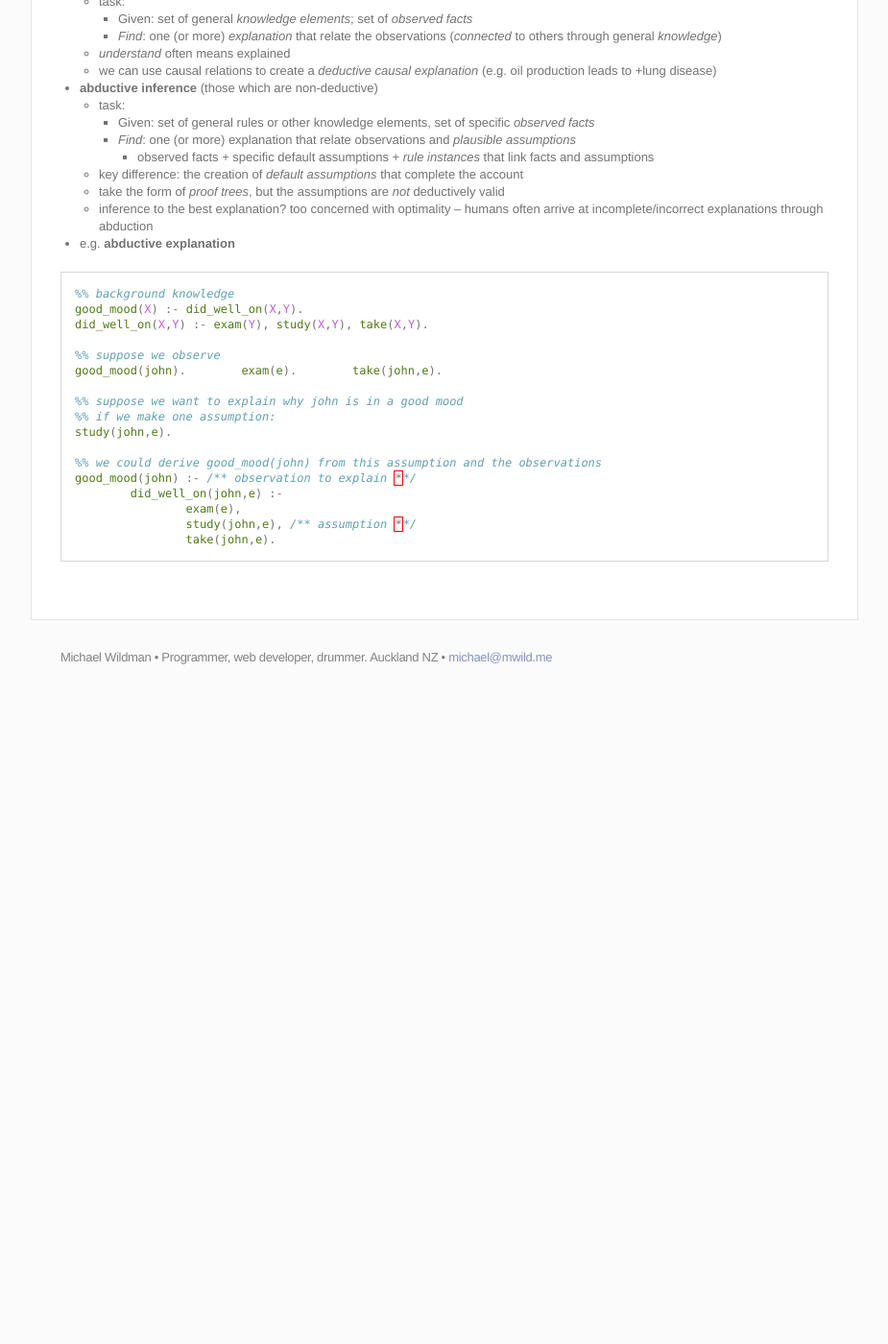
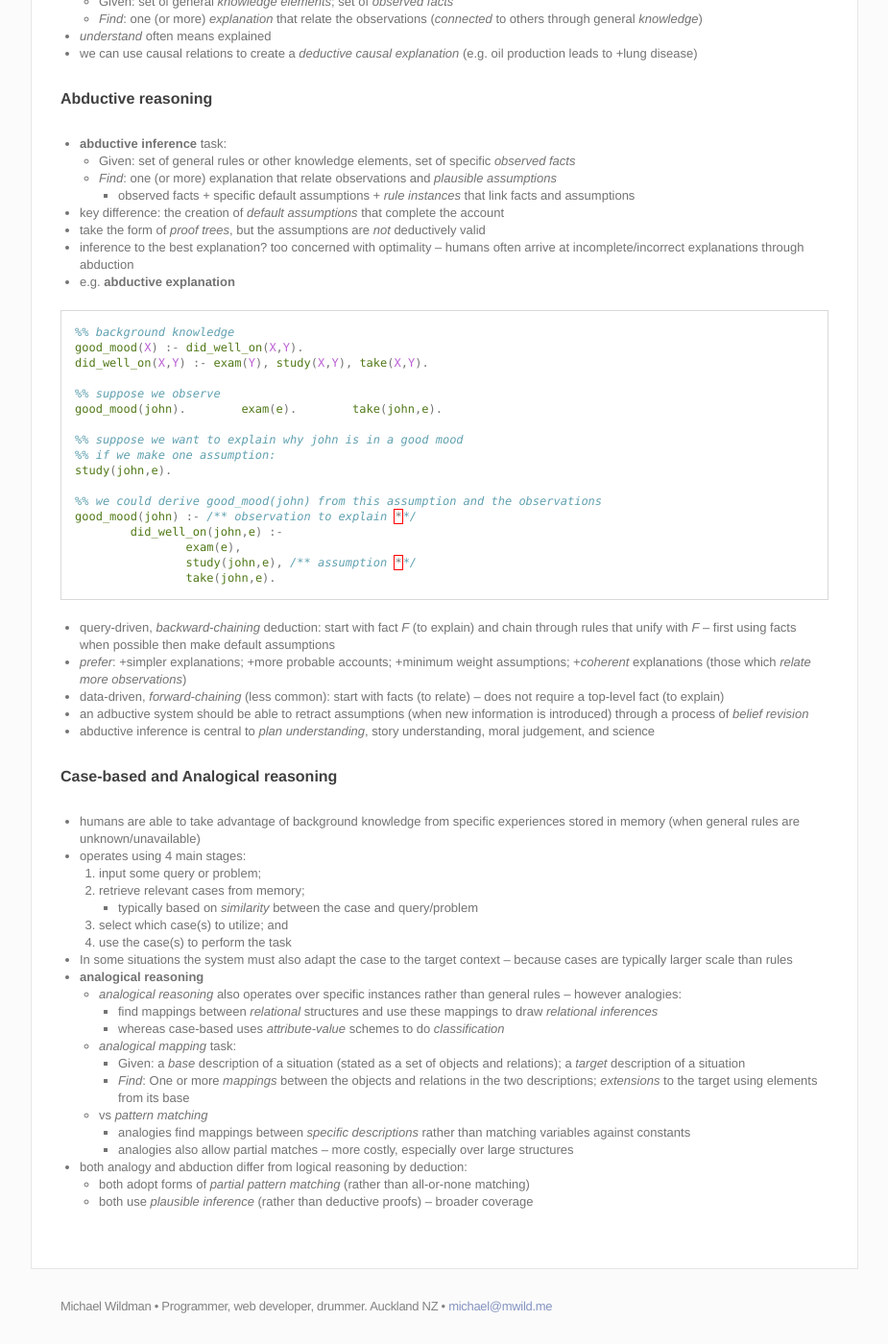
Before and after one commit to m-wild/mwild.me_archive, a Jekyll site: the page built from _posts/uni/2014-08-21-cs367-notes.md, in a window 1280 px wide and 1400 px high, scrolled down 4631 px. Shown: the whole window at 96% size, without its empty margins (177-1102 px from the left). Built offline with Jekyll 4.4.1, drawn with Linux system fonts in a browser that asks for light colours; Markdown is read by kramdown in place of the engine named in the settings; before the commit the page ends 5355 px from its top, so only the background shows below that; some of the changed text lies outside the part shown.

Commit message:
cs367 updates

````diff
--- a/_posts/uni/2014-08-21-cs367-notes.md
+++ b/_posts/uni/2014-08-21-cs367-notes.md
@@ -185,21 +185,21 @@ traffic  +pollution  +lung_disease
 	- -multiple influences can cause weak predictions, -difficult to visualize and interpret
 
 
-####Explanations and Abductive reasoning
-- __explanation generation__
-	- task:
-		- Given: set of general _knowledge elements_; set of _observed facts_
-		- _Find_: one (or more) _explanation_ that relate the observations (_connected_ to others through general _knowledge_)
-	- _understand_ often means explained
-	- we can use causal relations to create a _deductive causal explanation_ (e.g. oil production leads to +lung disease)
-- __abductive inference__ (those which are non-deductive)
-	- task:
-		- Given: set of general rules or other knowledge elements, set of specific _observed facts_
-		- _Find_: one (or more) explanation that relate observations and _plausible assumptions_
-			- observed facts + specific default assumptions + _rule instances_ that link facts and assumptions
-	- key difference: the creation of _default assumptions_ that complete the account
-	- take the form of _proof trees_, but the assumptions are _not_ deductively valid
-	- inference to the best explanation? too concerned with optimality -- humans often arrive at incomplete/incorrect explanations through abduction
+####Explanations
+- __explanation generation__ task:
+	- Given: set of general _knowledge elements_; set of _observed facts_
+	- _Find_: one (or more) _explanation_ that relate the observations (_connected_ to others through general _knowledge_)
+- _understand_ often means explained
+- we can use causal relations to create a _deductive causal explanation_ (e.g. oil production leads to +lung disease)
+
+####Abductive reasoning
+- __abductive inference__ task:
+	- Given: set of general rules or other knowledge elements, set of specific _observed facts_
+	- _Find_: one (or more) explanation that relate observations and _plausible assumptions_
+		- observed facts + specific default assumptions + _rule instances_ that link facts and assumptions
+- key difference: the creation of _default assumptions_ that complete the account
+- take the form of _proof trees_, but the assumptions are _not_ deductively valid
+- inference to the best explanation? too concerned with optimality -- humans often arrive at incomplete/incorrect explanations through abduction
 - e.g. __abductive explanation__
 
 ```prolog
@@ -221,3 +221,32 @@ good_mood(john) :- /** observation to explain **/
 		study(john,e), /** assumption **/
 		take(john,e).
 ```
+
+- query-driven, _backward-chaining_ deduction: start with fact _F_ (to explain) and chain through rules that unify with _F_ -- first using facts when possible then make default assumptions
+- _prefer_: +simpler explanations; +more probable accounts; +minimum weight assumptions; +_coherent_ explanations (those which _relate more observations_)
+- data-driven, _forward-chaining_ (less common): start with facts (to relate) -- does not require a top-level fact (to explain)
+- an adbuctive system should be able to retract assumptions (when new information is introduced) through a process of _belief revision_
+- abductive inference is central to _plan understanding_, story understanding, moral judgement, and science
+
+####Case-based and Analogical reasoning
+- humans are able to take advantage of background knowledge from specific experiences stored in memory (when general rules are unknown/unavailable)
+- operates using 4 main stages:
+	1. input some query or problem;
+	2. retrieve relevant cases from memory;
+		- typically based on _similarity_ between the case and query/problem
+	3. select which case(s) to utilize; and
+	4. use the case(s) to perform the task
+- In some situations the system must also adapt the case to the target context -- because cases are typically larger scale than rules
+- __analogical reasoning__
+	- _analogical reasoning_ also operates over specific instances rather than general rules -- however analogies:
+		- find mappings between _relational_ structures and use these mappings to draw _relational inferences_
+		- whereas case-based uses _attribute-value_ schemes to do _classification_
+	- _analogical mapping_ task:
+		- Given: a _base_ description of a situation (stated as a set of objects and relations); a _target_ description of a situation
+		- _Find_: One or more _mappings_ between the objects and relations in the two descriptions; _extensions_ to the target using elements from its base
+	- vs _pattern matching_
+		- analogies find mappings between _specific descriptions_ rather than matching variables against constants
+		- analogies also allow partial matches -- more costly, especially over large structures
+- both analogy and abduction differ from logical reasoning by deduction:
+	- both adopt forms of _partial pattern matching_ (rather than all-or-none matching)
+	- both use _plausible inference_ (rather than deductive proofs) -- broader coverage
````
